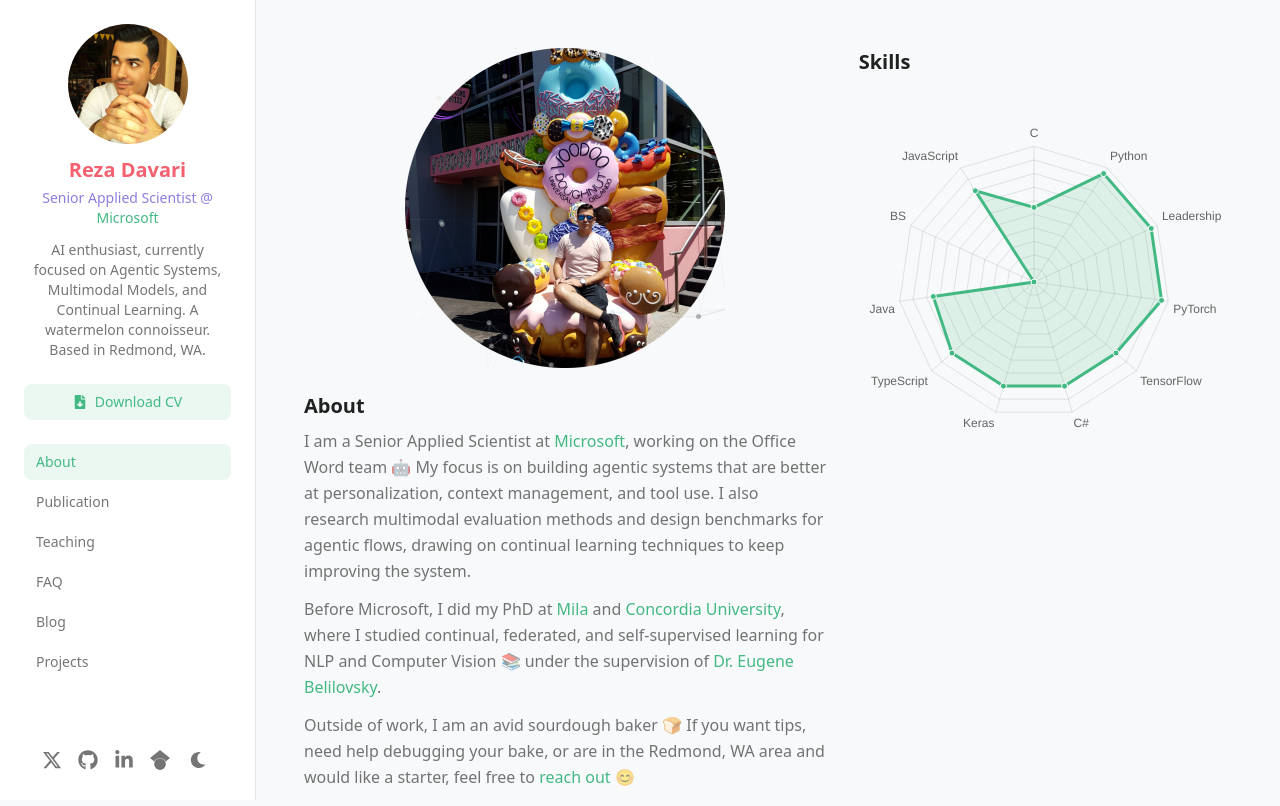
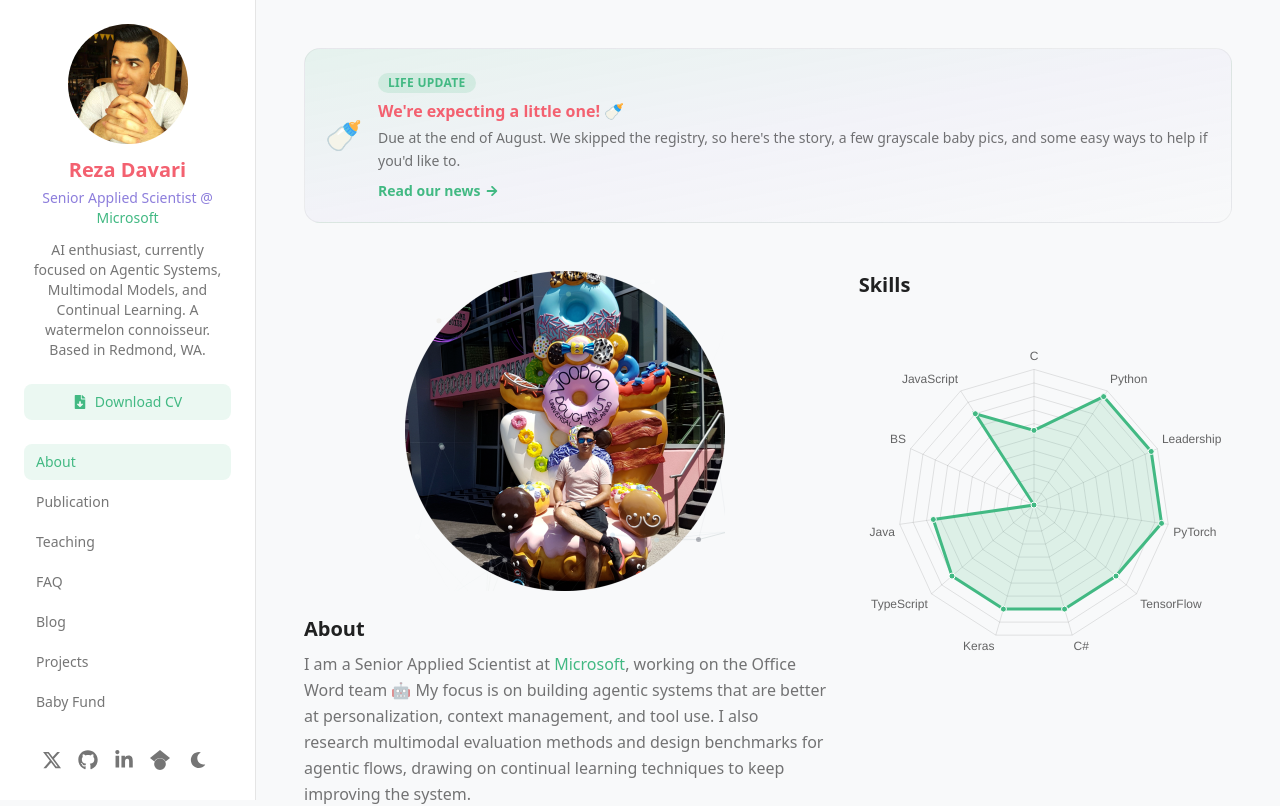
Before and after one commit to rezazzr/davari.io, a Next.js app: page / in a window 1280 px wide. Shown: the top 806 px of the page. Built offline with nearby package versions, Linux system fonts and the light colour scheme.

Commit message:
feat: add baby news card to home page and register nav and sitemap

```diff
--- a/src/app/page.tsx
+++ b/src/app/page.tsx
@@ -7,10 +7,19 @@ import SkillsRadarChart from "@/components/SkillsRadarChart";
 import Timeline from "@/components/Timeline";
 import ParticleNetwork from "@/components/ParticleNetwork";
 import RevealOnScroll from "@/components/RevealOnScroll";
+import HomeNewsCard from "@/components/HomeNewsCard";
+import PrefetchImages from "@/components/PrefetchImages";
+import { babyFund } from "@/data/baby-fund";
 
 export default function HomePage() {
+  const babyPhotoSrcs = babyFund.gallery.photos
+    .map((p) => p.src)
+    .filter((src): src is string => Boolean(src));
+
   return (
     <div className="space-y-12">
+      <PrefetchImages srcs={babyPhotoSrcs} />
+      <HomeNewsCard />
       <div className="flex flex-col gap-8 lg:flex-row">
         <div className="flex flex-col items-center lg:w-7/12">
           <div className="relative inline-block">
--- a/src/app/sitemap.ts
+++ b/src/app/sitemap.ts
@@ -19,6 +19,7 @@ export default function sitemap(): MetadataRoute.Sitemap {
     "/teaching/comp335",
     "/teaching/comp5361",
     "/faq",
+    "/baby-fund",
   ].map((route) => ({
     url: `${siteConfig.url}${route}`,
     lastModified: new Date(),
--- /dev/null
+++ b/src/components/HomeNewsCard.tsx
@@ -0,0 +1,39 @@
+import Link from "next/link";
+import { FaArrowRight } from "react-icons/fa";
+import { babyFund } from "@/data/baby-fund";
+import RevealOnScroll from "./RevealOnScroll";
+
+export default function HomeNewsCard() {
+  const { homeNews } = babyFund;
+
+  return (
+    <RevealOnScroll>
+      <Link
+        href="/baby-fund"
+        className="group block rounded-2xl border border-black/5 bg-linear-to-br from-primary/10 via-secondary/5 to-transparent p-5 transition-all hover:shadow-md dark:border-white/10"
+      >
+        <div className="flex items-center gap-4">
+          <span className="text-3xl" aria-hidden>
+            🍼
+          </span>
+          <div className="min-w-0 flex-1">
+            <span className="inline-block rounded-full bg-primary/15 px-2.5 py-0.5 text-xs font-semibold uppercase tracking-wide text-primary">
+              {homeNews.badge}
+            </span>
+            <h2 className="mt-1.5 font-bold text-heading">{homeNews.title}</h2>
+            <p className="mt-1 text-sm leading-relaxed text-text-muted">
+              {homeNews.blurb}
+            </p>
+            <span className="mt-2 inline-flex items-center gap-1.5 text-sm font-semibold text-primary">
+              {homeNews.ctaLabel}
+              <FaArrowRight
+                size={12}
+                className="transition-transform group-hover:translate-x-0.5"
+              />
+            </span>
+          </div>
+        </div>
+      </Link>
+    </RevealOnScroll>
+  );
+}
--- /dev/null
+++ b/src/components/PrefetchImages.tsx
@@ -0,0 +1,41 @@
+"use client";
+
+import { useEffect } from "react";
+
+interface PrefetchImagesProps {
+  /** absolute /public paths to warm in the browser cache */
+  srcs: string[];
+}
+
+/**
+ * Warms the browser cache with the given images during idle time so they
+ * appear instantly when the user later navigates to the page that shows them.
+ * Renders nothing. No-op when `srcs` is empty (e.g. before real photos exist).
+ */
+export default function PrefetchImages({ srcs }: PrefetchImagesProps) {
+  useEffect(() => {
+    if (!srcs.length) return;
+
+    const run = () => {
+      for (const src of srcs) {
+        const img = new window.Image();
+        img.src = src;
+      }
+    };
+
+    const w = window as Window & {
+      requestIdleCallback?: (cb: () => void) => number;
+      cancelIdleCallback?: (id: number) => void;
+    };
+
+    if (typeof w.requestIdleCallback === "function") {
+      const id = w.requestIdleCallback(run);
+      return () => w.cancelIdleCallback?.(id);
+    }
+
+    const t = setTimeout(run, 1200);
+    return () => clearTimeout(t);
+  }, [srcs]);
+
+  return null;
+}
--- a/src/data/nav.ts
+++ b/src/data/nav.ts
@@ -10,4 +10,5 @@ export const navItems: NavItem[] = [
   { label: "FAQ", path: "/faq" },
   { label: "Blog", path: "/blog" },
   { label: "Projects", path: "/projects" },
+  { label: "Baby Fund", path: "/baby-fund" },
 ];
```
